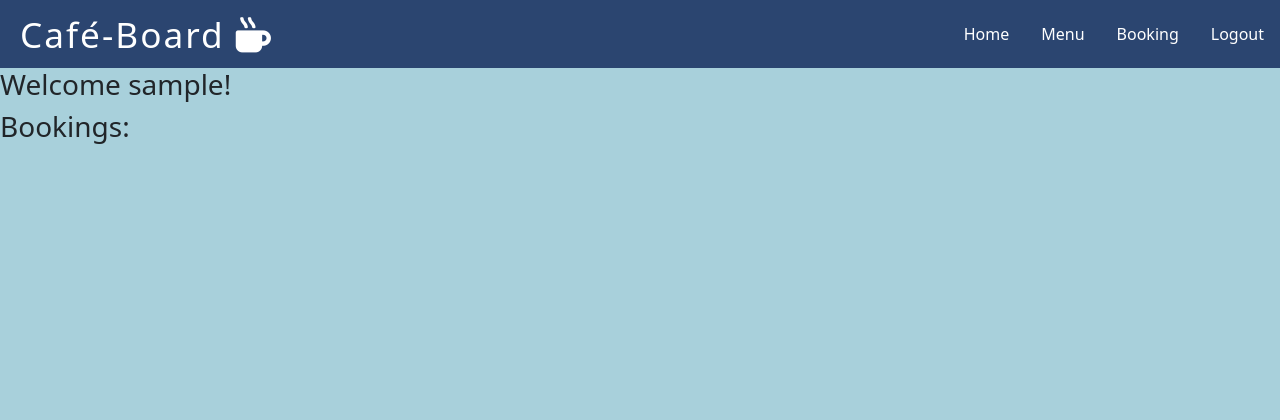
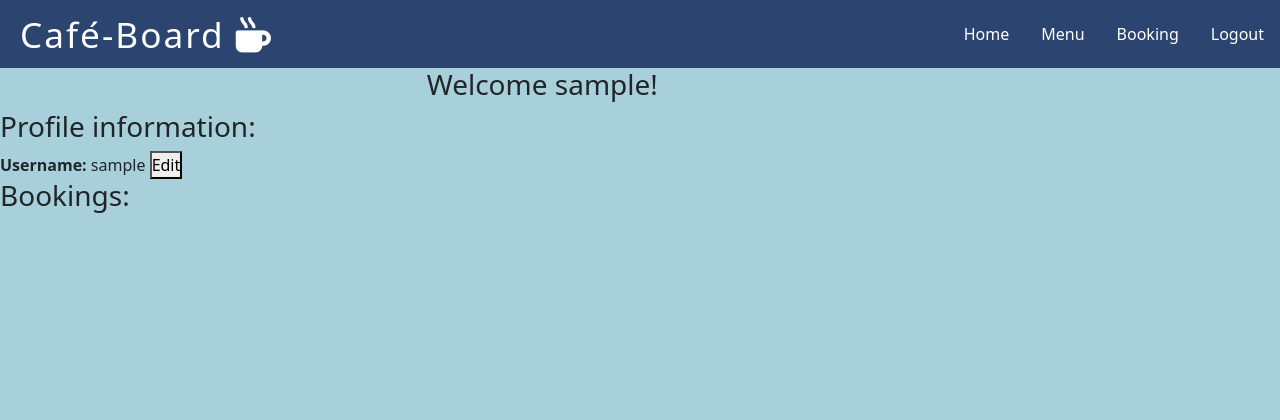
Before and after one commit to leoniemclaughlin7/cafe-board, a Django app: page /bookings/display_booking in a window 1280 px wide; the page is wider, and only the part inside the window is pictured. Shown: the top 420 px of that part. Run offline with Django 4.2, Linux system fonts and the light colour scheme; the visitor is signed in with stand-in values (Sample User, id 1); data that the repository does not hold is empty; some libraries are stand-ins or nearby versions.

Commit message:
Add ability to edit users username

```diff
--- a/booking/urls.py
+++ b/booking/urls.py
@@ -9,5 +9,7 @@ urlpatterns = [
          views.edit_booking, name='edit_booking'),
     path('delete_booking/<booking_id>/<customer_id>',
          views.delete_booking, name='delete_booking'),
+    path('edit_user/<user_id>',
+         views.edit_username, name='edit_user'),
 
 ]
--- a/booking/views.py
+++ b/booking/views.py
@@ -1,5 +1,5 @@
 from django.shortcuts import render, get_object_or_404, redirect
-from .forms import CustomerForm, BookingForm
+from .forms import CustomerForm, BookingForm, UserForm
 from django.contrib.auth.models import User
 from .models import Booking, Customer
 from django.db.models import Sum
@@ -110,3 +110,18 @@ def delete_booking(request, booking_id, customer_id):
     booking.delete()
     customer.delete()
     return redirect('display_booking')
+
+
+def edit_username(request, user_id):
+    user = get_object_or_404(User, id=user_id)
+    if request.method == "POST":
+        form = UserForm(request.POST, instance=user)
+        if form.is_valid():
+            form.save()
+            return redirect('display_booking')
+    form = UserForm(instance=user)
+
+    context = {
+        'form': form,
+    }
+    return render(request, 'edit_user.html', context)
--- a/static/css/style.css
+++ b/static/css/style.css
@@ -191,7 +191,7 @@ https: //stackoverflow.com/questions/43226511/how-can-i-center-an-image-in-boots
 /* datepicker */
 
 .highlighted-date a {
-    color: red !important;
+    color: red;
 }
 
 .ui-widget-content {
@@ -200,8 +200,3 @@ https: //stackoverflow.com/questions/43226511/how-can-i-center-an-image-in-boots
     height: auto;
     border: 1px solid blue;
 }
-
-/* timepicker */
-.highlighted-time a {
-    color: red !important;
-}
--- a/static/js/script.js
+++ b/static/js/script.js
@@ -36,12 +36,17 @@ document.addEventListener("DOMContentLoaded", function () {
             },
         });
 
+    //https://timepicker.co/#
+
+
     $('#timepicker').timepicker
         ({
             startTime: '10:00',
-            interval: 120,
+            interval: 60,
             timeFormat: 'HH:mm',
-            disableTimeRanges: [["02:00", "04:00"], ["06:00", "08:00"]]
+            minTime: '10:00',
+            maxTime: '23:00',
+
         });
 
 });
--- a/templates/profile.html
+++ b/templates/profile.html
@@ -1,7 +1,14 @@
 {% extends "base.html" %} {% block content %}
-<div>
+<div class="col-sm-12 offset-md-4">
   <h3>Welcome {{user.username}}!</h3>
 </div>
+<section>
+  <div>
+    <h3>Profile information:</h3>
+    <span><strong>Username:</strong> {{ user.username }}</span>
+    <a href="{% url 'edit_user' user.id %}"> <button>Edit</button></a>
+  </div>
+</section>
 <div>
   <h3>Bookings:</h3>
 </div>
```
Also changed, not shown: booking/forms.py (+7 -1 lines), templates/edit_user.html (added, +11 -0 lines).
